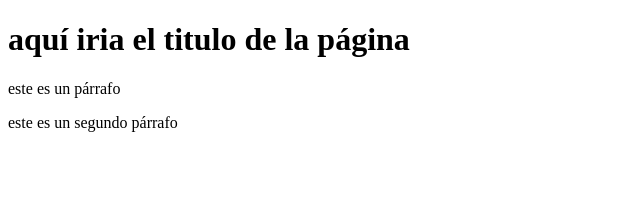
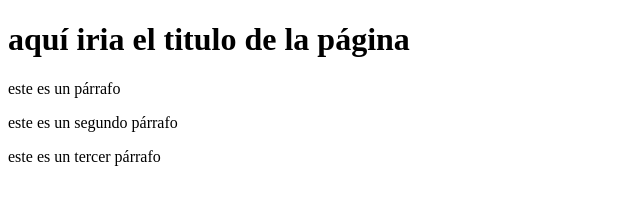
Before and after one commit to FabioLunaa/proyecto-web-empreza-cc, a plain HTML site: page index.html in a window 1280 px wide. Shown: the whole page, without its empty margins (0-640 px from the left). Drawn offline with Linux system fonts and the light colour scheme.

Commit message:
tercer parrafo

```diff
--- a/index.html
+++ b/index.html
@@ -16,6 +16,7 @@
 
 
     <p>este es un segundo párrafo</p>
+    <p>este es un tercer párrafo</p>
 
 </body>
 </html>
```
